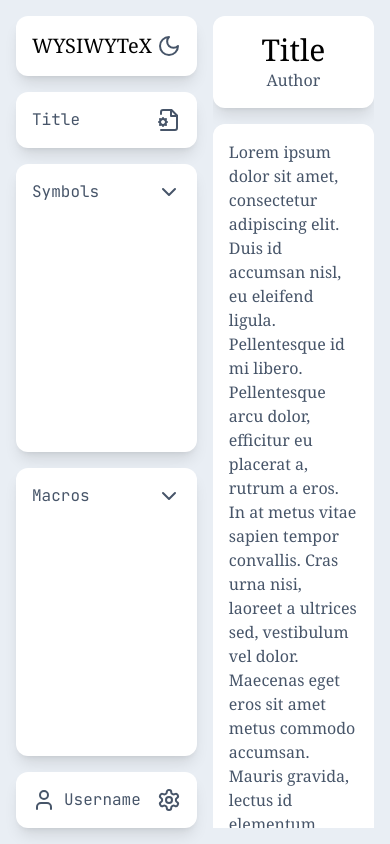
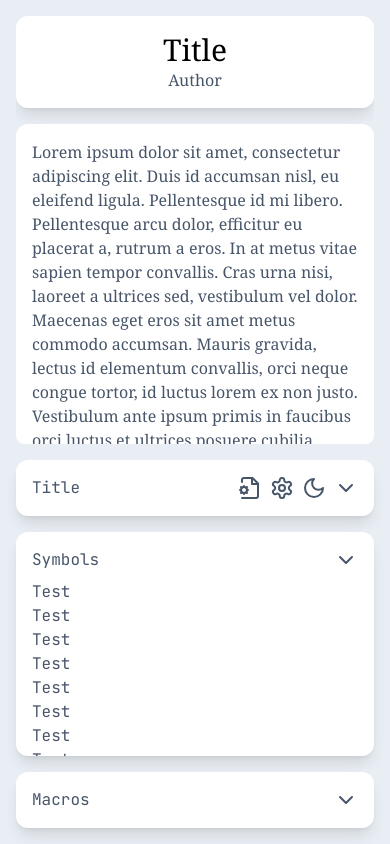
Before and after one commit to Jokauppi/Equationeer, a React (Vite) app: page / in a window 390 px wide. Built offline with nearby package versions, Linux system fonts and the light colour scheme.

Commit message:
responsive mobile view

```diff
--- a/src/App.tsx
+++ b/src/App.tsx
@@ -9,10 +9,10 @@ function App() {
 
   return (
     <div className={`App flex flex-row justify-center w-screen h-screen font-sans text-black ${darkMode ? 'dark bg-black' : 'bg-slate-300'}`}>
-      <div className="flex flex-row justify-between gap-x-4 p-4 w-full h-full bg-slate-150 dark:bg-neutral-900 2xl:max-w-7xl shadow-2xl">
-        <div className="flex flex-col gap-y-4 w-full h-full">
-          <Box fit>
-            <div className="flex flex-row justify-between content-center">
+      <div className="flex flex-col-reverse md:flex-row justify-between gap-y-4 md:gap-x-4 p-4 w-full h-full bg-slate-150 dark:bg-neutral-900 3xl:max-w-screen-3xl shadow-2xl">
+        <div className="flex flex-col justify-end md:justify-start gap-y-4 w-full h-fit md:h-full md:max-w-lg">
+          <Box fit className="hidden md:block">
+            <div className="flex flex-row justify-between content-center gap-x-32">
               <p className="font-serif text-xl text-black dark:text-white">WYSIWYTeX</p>
               <button
                 type="button"
@@ -29,26 +29,60 @@ function App() {
             </div>
           </Box>
           <Box fit>
-            <div className="flex flex-col gap-y-4 h-full overflow-y-auto scrollbar-thin scrollbar-thumb-slate-300 dark:scrollbar-thumb-neutral-700 scrollbar-track-transparent">
             <div className="flex flex-row justify-between content-center">
               <div>Title</div>
+              <div className="flex flex-row justify-between content-center gap-2">
                 <FileCog size={24} />
+                <Settings size={24} className="block md:hidden" />
+                <button
+                  className="block md:hidden"
+                  type="button"
+                  onClick={() => {
+                    setDarkMode(!darkMode);
+                  }}
+                >
+                  {darkMode ? (
+                    <Sun size={24} />
+                  ) : (
+                    <Moon size={24} />
+                  )}
+                </button>
+                <ChevronDown size={24} />
               </div>
+
             </div>
           </Box>
-          <Box className="overflow-hidden">
-            <div className="flex rlex-row justify-between content-center">
+          <Box className="overflow-hidden max-h-56 md:max-h-full">
+            <div className="flex flex-row justify-between content-center">
               <div>Symbols</div>
               <ChevronDown size={24} />
             </div>
+            <div className="h-full mt-2 overflow-y-auto scrollbar-none">
+              <div>Test</div>
+              <div>Test</div>
+              <div>Test</div>
+              <div>Test</div>
+              <div>Test</div>
+              <div>Test</div>
+              <div>Test</div>
+              <div>Test</div>
+              <div>Test</div>
+              <div>Test</div>
+              <div>Test</div>
+              <div>Test</div>
+              <div>Test</div>
+              <div>Test</div>
+              <div>Test</div>
+              <div>Test</div>
+            </div>
           </Box>
-          <Box className="overflow-hidden">
-            <div className="flex rlex-row justify-between content-center">
+          <Box className="h-fit md:h-full">
+            <div className="flex flex-row justify-between content-center">
               <div>Macros</div>
               <ChevronDown size={24} />
             </div>
           </Box>
-          <Box fit>
+          <Box fit className="hidden md:block">
             <div className="flex flex-row justify-between gap-x-4">
               <div className="flex flex-row content-center gap-x-2">
                 <User size={24} />
@@ -59,7 +93,8 @@ function App() {
             </div>
           </Box>
         </div>
-        <div className="h-full font-serif overflow-y-auto scrollbar-thin scrollbar-thumb-slate-300 dark:scrollbar-thumb-neutral-700 scrollbar-track-transparent">
+        <div className="overflow-hidden rounded-lg">
+          <div className="h-full font-serif overflow-y-auto md:scrollbar-thin scrollbar-thumb-slate-300 dark:scrollbar-thumb-neutral-700 scrollbar-track-transparent">
             <div className="h-full flex flex-col items-center gap-y-4">
               <Box fit className="flex flex-col items-center">
                 <h1 className="text-3xl text-black dark:text-white">Title</h1>
@@ -88,6 +123,7 @@ function App() {
           </div>
         </div>
       </div>
+    </div>
   );
 }
 
--- a/tailwind.config.cjs
+++ b/tailwind.config.cjs
@@ -770,6 +770,7 @@ module.exports = {
       lg: '1024px',
       xl: '1280px',
       '2xl': '1536px',
+      '3xl': '1940px',
     },
     scrollMargin: ({ theme }) => ({
       ...theme('spacing'),
```
Lines whose indentation alone changed are shown as unchanged.
